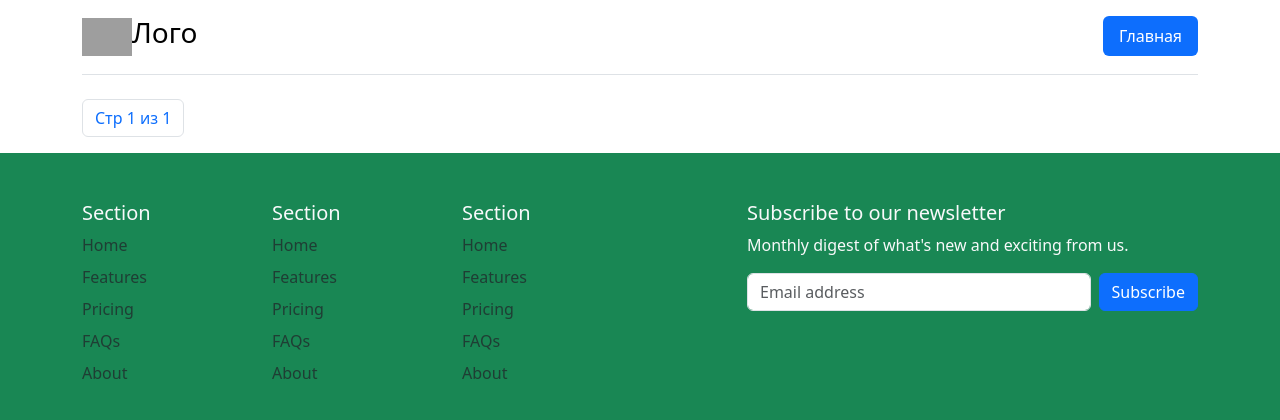
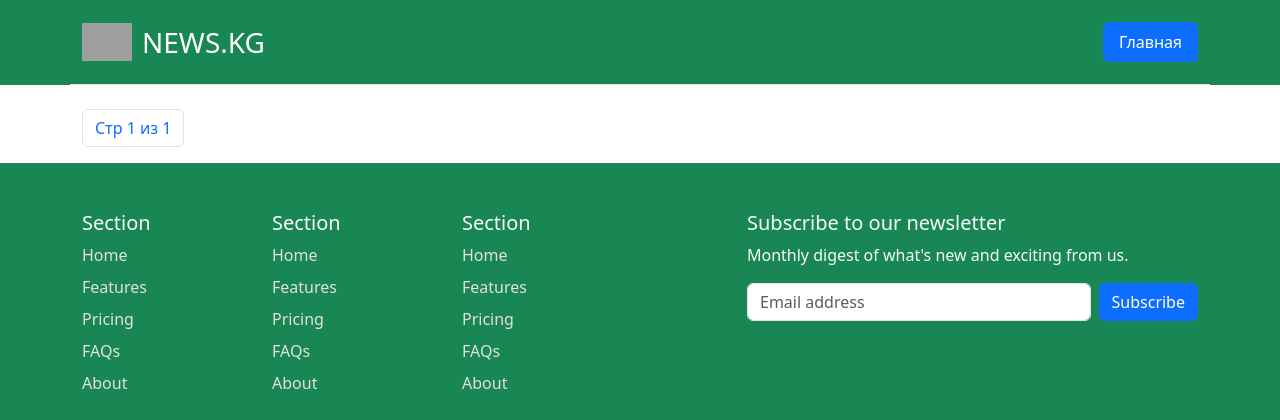
Before and after one commit to edzen12/news-backend9, a Django app: page / in a window 1280 px wide. Shown: the top 420 px of the page. Run offline with Django 5.2, Linux system fonts and the light colour scheme; data that the repository does not hold is empty; some libraries are stand-ins or nearby versions; grey boxes are pictures that could not be loaded.

Commit message:
мелочи по стилям

```diff
--- /dev/null
+++ b/static/css/main.css
@@ -0,0 +1,17 @@
+header h3{
+    margin-top: 10px;
+    color: white;
+    text-transform: uppercase;
+    margin-left: 10px;
+}
+header{
+    align-items: center;
+}
+.headerBlock a{
+    color: white;
+    background-color: #1c55e4;
+    margin-left: 5px;
+}
+.footerStyle a{
+    color: rgb(228, 224, 224)!important;
+}
--- a/templates/base.html
+++ b/templates/base.html
@@ -6,17 +6,18 @@
     <meta name="viewport" content="width=device-width, initial-scale=1">
     <title>Новостой сайт</title>
     <link href="{% static 'css/bootstrap.min.css' %}" rel="stylesheet">
+    <link href="{% static 'css/main.css' %}" rel="stylesheet">
   </head>
   <body>
     <!-- header -->
-    <div class="container">
-        <header class="d-flex flex-wrap justify-content-center py-3 mb-4 border-bottom">
+    <div class=" bg-success">
+        <header class="container d-flex flex-wrap justify-content-center py-3 mb-4 border-bottom">
         <a href="{% url "home" %}" class="d-flex align-items-center mb-3 mb-md-0 me-md-auto link-body-emphasis text-decoration-none">
             <img width="50px" src='https://upload.wikimedia.org/wikipedia/commons/thumb/c/c3/Python-logo-notext.svg/1280px-Python-logo-notext.svg.png'>
-            <h3>Лого</h3>
+            <h3>News.kg</h3>
         </a>
 
-        <ul class="nav nav-pills">
+        <ul class="nav nav-pills headerBlock">
             <li class="nav-item">
                 <a href="{% url "home" %}" class="nav-link active" aria-current="page">Главная</a>
             </li>
@@ -37,9 +38,9 @@
     {% endblock content %}
 
 <div class=" bg-success text-light">
-  <footer class="container py-5">
+  <footer class="container py-5 footerStyle">
     <div class="row">
-      <div class="col-6 col-md-2 mb-3">
+      <div class="col-6 col-md-2 mb-1">
         <h5>Section</h5>
         <ul class="nav flex-column">
           <li class="nav-item mb-2"><a href="#" class="nav-link p-0 text-body-secondary">Home</a></li>
@@ -88,9 +89,21 @@
     <div class="d-flex flex-column flex-sm-row justify-content-between py-4 my-4 border-top">
       <p>© 2024 Company, Inc. All rights reserved.</p>
       <ul class="list-unstyled d-flex">
-        <li class="ms-3"><a class="link-body-emphasis" href="#"><svg class="bi" width="24" height="24"><use xlink:href="#twitter"></use></svg></a></li>
-        <li class="ms-3"><a class="link-body-emphasis" href="#"><svg class="bi" width="24" height="24"><use xlink:href="#instagram"></use></svg></a></li>
-        <li class="ms-3"><a class="link-body-emphasis" href="#"><svg class="bi" width="24" height="24"><use xlink:href="#facebook"></use></svg></a></li>
+        <li class="ms-3">
+          <a class="link-body-emphasis" href="#">
+           <img width="50px" src="https://upload.wikimedia.org/wikipedia/commons/thumb/8/82/Telegram_logo.svg/960px-Telegram_logo.svg.png" alt="">
+          </a>
+        </li>
+        <li class="ms-3">
+          <a class="link-body-emphasis" href="#">
+           <img width="90px" src="https://www.pngmart.com/files/22/WhatsApp-Logo-PNG-Isolated-Free-Download.png" alt="">
+          </a>
+        </li>
+        <li class="ms-3">
+          <a class="link-body-emphasis" href="#">
+           <img width="50px" src="https://upload.wikimedia.org/wikipedia/commons/a/a5/Instagram_icon.png" alt="">
+          </a>
+        </li>
       </ul>
     </div>
   </footer>
```
